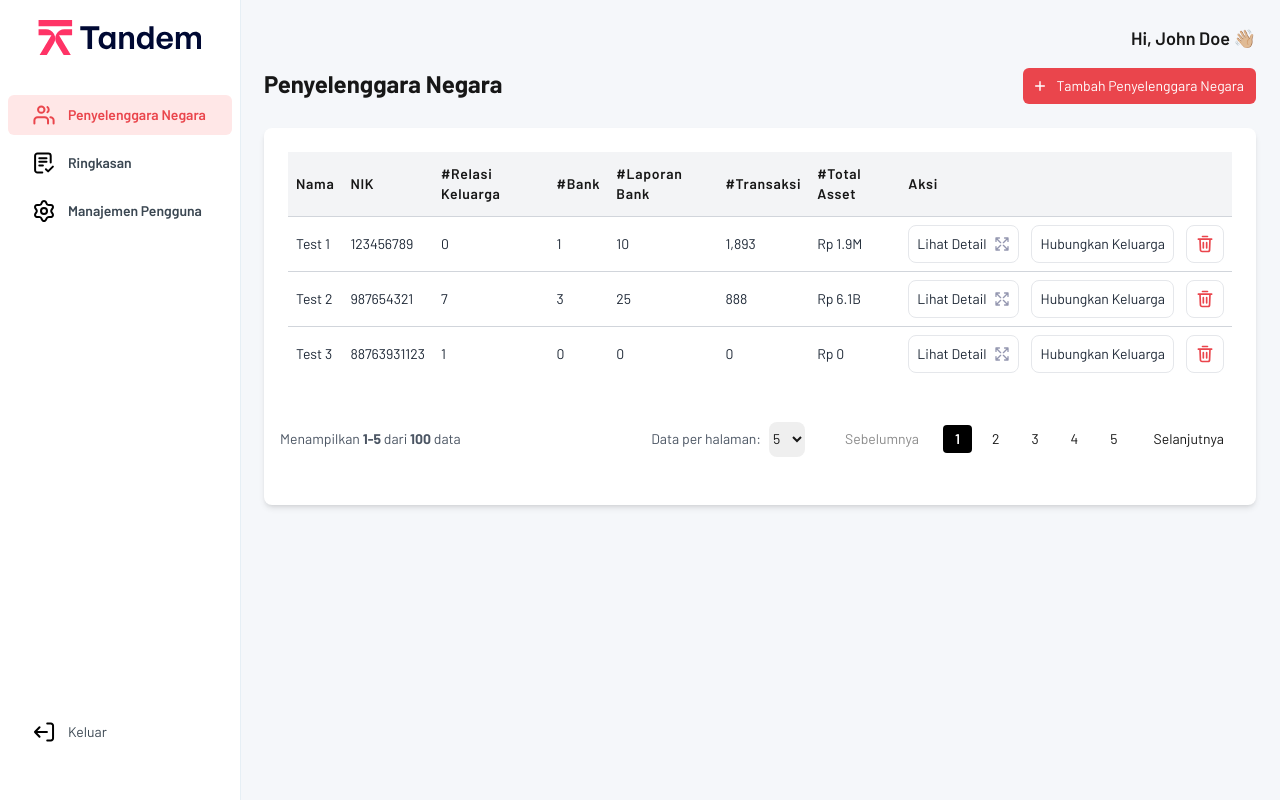
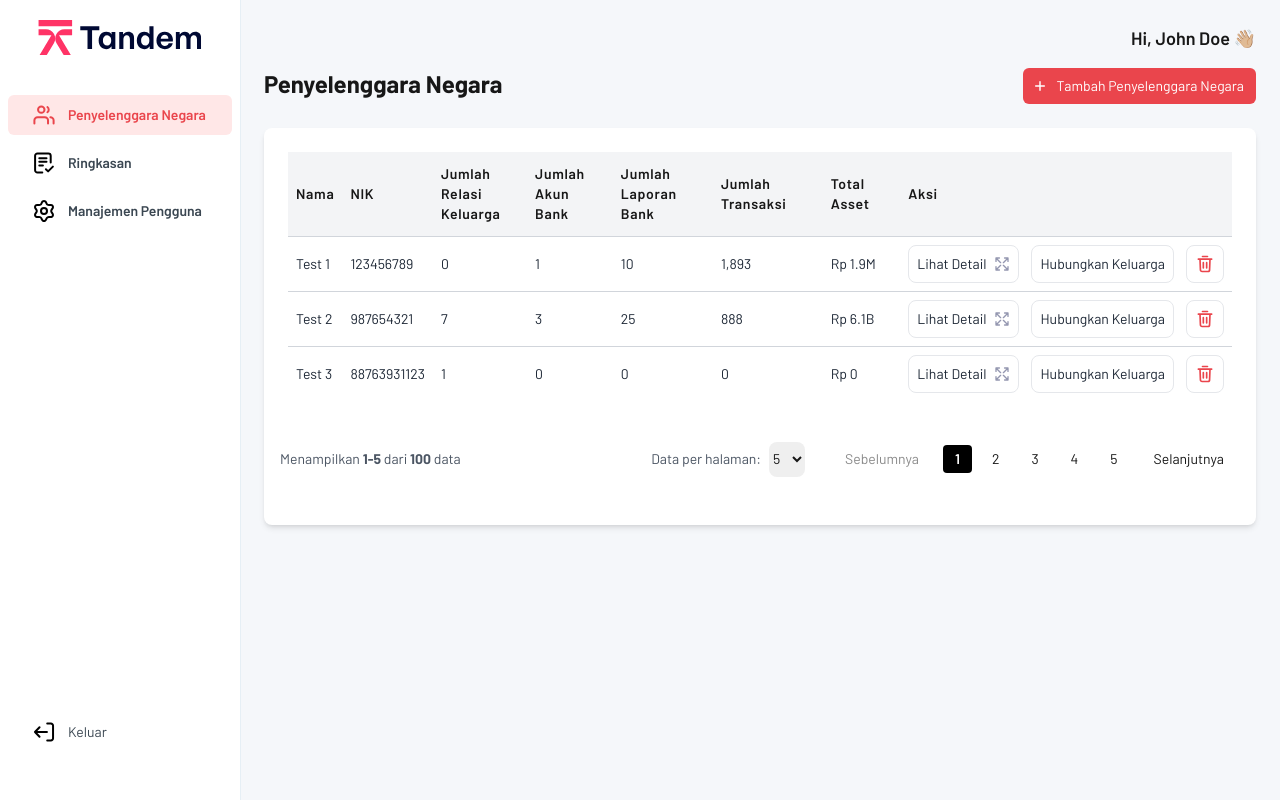
Before and after one commit to silviaphungky/parser, a Next.js app: page /penyelenggara-negara in a window 1280 px wide. Built offline with nearby package versions, Linux system fonts and the light colour scheme.

Commit message:
total asset

```diff
--- a/src/app/(dashboard)/overview/page.tsx
+++ b/src/app/(dashboard)/overview/page.tsx
@@ -9,13 +9,14 @@ const SUMMARY = [
     key: 'pn',
     value: 2000,
   },
+
+  {
+    key: 'pnWithHighlight',
+    value: 90,
+  },
   {
     key: 'mutation',
     value: 8888,
-  },
-  {
-    key: 'pnWithHighlight',
-    value: 90,
   },
 ]
 
@@ -25,22 +26,22 @@ const IconMap: { [key in 'pn' | 'mutation' | 'pnWithHighlight']: ReactNode } = {
       <IconUsers color="#FF82AC" />
     </div>
   ),
+  pnWithHighlight: (
+    <div className="bg-[#FFE0EB] rounded-full p-4">
+      <IconUsers color="#FF82AC" />
+    </div>
+  ),
   mutation: (
     <div className="bg-[#FFF5D9] rounded-full p-4">
       <IconReceipt color="#FFBB38" />
-    </div>
-  ),
-  pnWithHighlight: (
-    <div className="bg-[#FFE0EB] rounded-full p-4">
-      <IconUsers color="#FF82AC" />
     </div>
   ),
 }
 
 const TitleMap: { [key in 'pn' | 'mutation' | 'pnWithHighlight']: string } = {
   pn: 'Penyelenggara Negara',
+  pnWithHighlight: 'Penyelenggara Negara yang ditandai',
   mutation: 'Laporan Bank',
-  pnWithHighlight: 'Penyelenggara Negara yang ditandai',
 }
 
 const OverviewPage = () => {
--- a/src/app/(dashboard)/penyelenggara-negara/components/PNTable.tsx
+++ b/src/app/(dashboard)/penyelenggara-negara/components/PNTable.tsx
@@ -161,31 +161,46 @@ const PNTable = () => {
         },
       }),
       columnHelper.accessor('family', {
-        header: () => <span>#Relasi Keluarga</span>,
+        header: () => (
+          <div>
+            <div>Jumlah Relasi</div>
+            <div>Keluarga</div>
+          </div>
+        ),
         cell: (info) => {
           return info.getValue()
         },
       }),
       columnHelper.accessor('bankTotal', {
-        header: () => <span>#Bank</span>,
+        header: () => (
+          <div>
+            <div>Jumlah Akun</div>
+            <div>Bank</div>
+          </div>
+        ),
         cell: (info) => {
           return info.getValue()
         },
       }),
       columnHelper.accessor('bankStatementTotal', {
-        header: () => <span>#Laporan Bank</span>,
+        header: () => (
+          <div>
+            <div>Jumlah Laporan</div>
+            <div>Bank</div>
+          </div>
+        ),
         cell: (info) => {
           return thousandSeparator(info.getValue())
         },
       }),
       columnHelper.accessor('transactionTotal', {
-        header: () => <span>#Transaksi</span>,
+        header: () => <span>Jumlah Transaksi</span>,
         cell: (info) => {
           return thousandSeparator(info.getValue())
         },
       }),
       columnHelper.accessor('assetTotal', {
-        header: () => <span>#Total Asset</span>,
+        header: () => <span>Total Asset</span>,
         cell: (info) => {
           return `Rp ${numberAbbv(info.getValue())}`
         },
```
